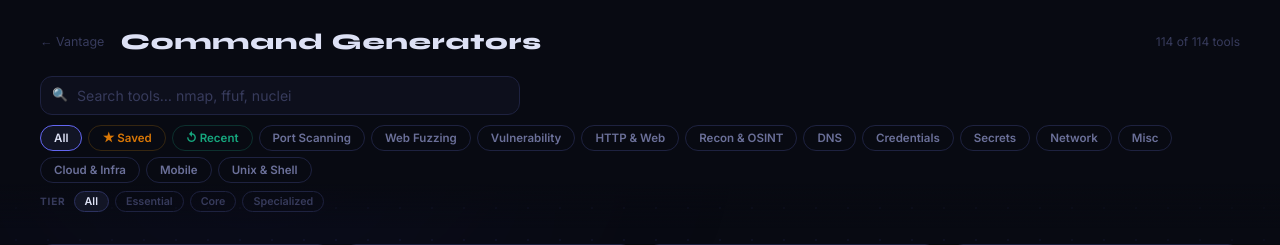
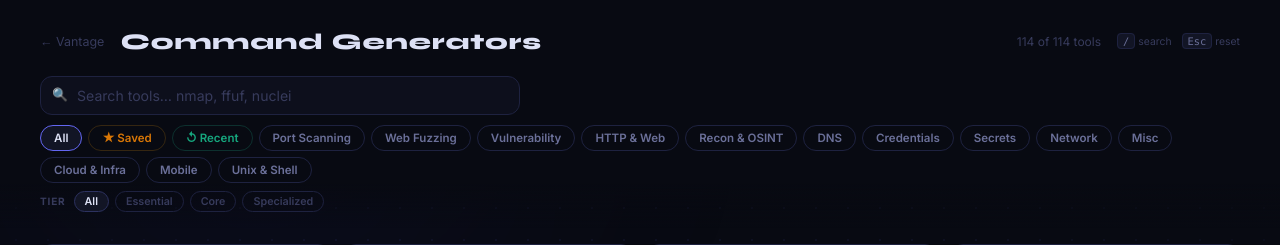
Before and after one commit to egoldvoid/multiblade, a Flask app: page /generators in a window 1280 px wide. Shown: the top 245 px of the page. Run offline with Flask 3, Linux system fonts and the light colour scheme; some libraries are stand-ins or nearby versions.

Commit message:
feat(generators): Escape resets all filters + keyboard hint in header
Esc key on the generators grid:
  - If search text or any filter is active: clears all (search, category
    chip back to All, tier chip back to All)
  - If already clean with search focused: blurs the input
  - Hint shows "/ search  Esc reset" in the header-top row

Co-Authored-By: Claude Sonnet 4.6 <noreply@anthropic.com>

```diff
--- a/templates/generators.html
+++ b/templates/generators.html
@@ -42,6 +42,12 @@
     .back-link:hover { color:var(--text-dim); }
     .page-title { font-family:'Syne',sans-serif;font-size:1.4rem;font-weight:800;letter-spacing:0.04em; }
     .result-count { font-size:0.75rem;color:var(--text-faint);margin-left:auto;white-space:nowrap; }
+    .kb-hint { font-size:0.65rem;color:var(--text-faint);display:flex;gap:10px;flex-wrap:wrap; }
+    .kb-hint kbd {
+      font-family:'Menlo','Consolas',monospace;font-size:0.65rem;
+      background:var(--s2);border:1px solid var(--border);border-radius:4px;
+      padding:1px 5px;color:var(--text-dim);
+    }
 
     /* Search row */
     .search-row { display:flex;gap:10px;align-items:center;flex-wrap:wrap; }
@@ -177,6 +183,10 @@
       <a href="/" class="back-link">← Vantage</a>
       <div class="page-title">Command Generators</div>
       <div class="result-count" id="result-count"></div>
+      <div class="kb-hint">
+        <span><kbd>/</kbd> search</span>
+        <span><kbd>Esc</kbd> reset</span>
+      </div>
     </div>
     <div class="search-row">
       <div class="search-wrap">
@@ -338,9 +348,26 @@
     });
   });
 
+  function resetFilters() {
+    search.value = '';
+    chips.forEach(c => c.classList.remove('active'));
+    document.querySelector('.cat-chip[data-cat=""]').classList.add('active');
+    activeCat = '';
+    tierChips.forEach(c => c.classList.remove('active'));
+    document.querySelector('.tier-chip[data-tier=""]').classList.add('active');
+    activeTier = '';
+    filter();
+  }
+
   document.addEventListener('keydown', e => {
     if (e.key === '/' && document.activeElement !== search) {
       e.preventDefault(); search.focus();
+    } else if (e.key === 'Escape') {
+      if (search.value || activeCat || activeTier) {
+        e.preventDefault(); resetFilters();
+      } else if (document.activeElement === search) {
+        search.blur();
+      }
     }
   });
 
```
